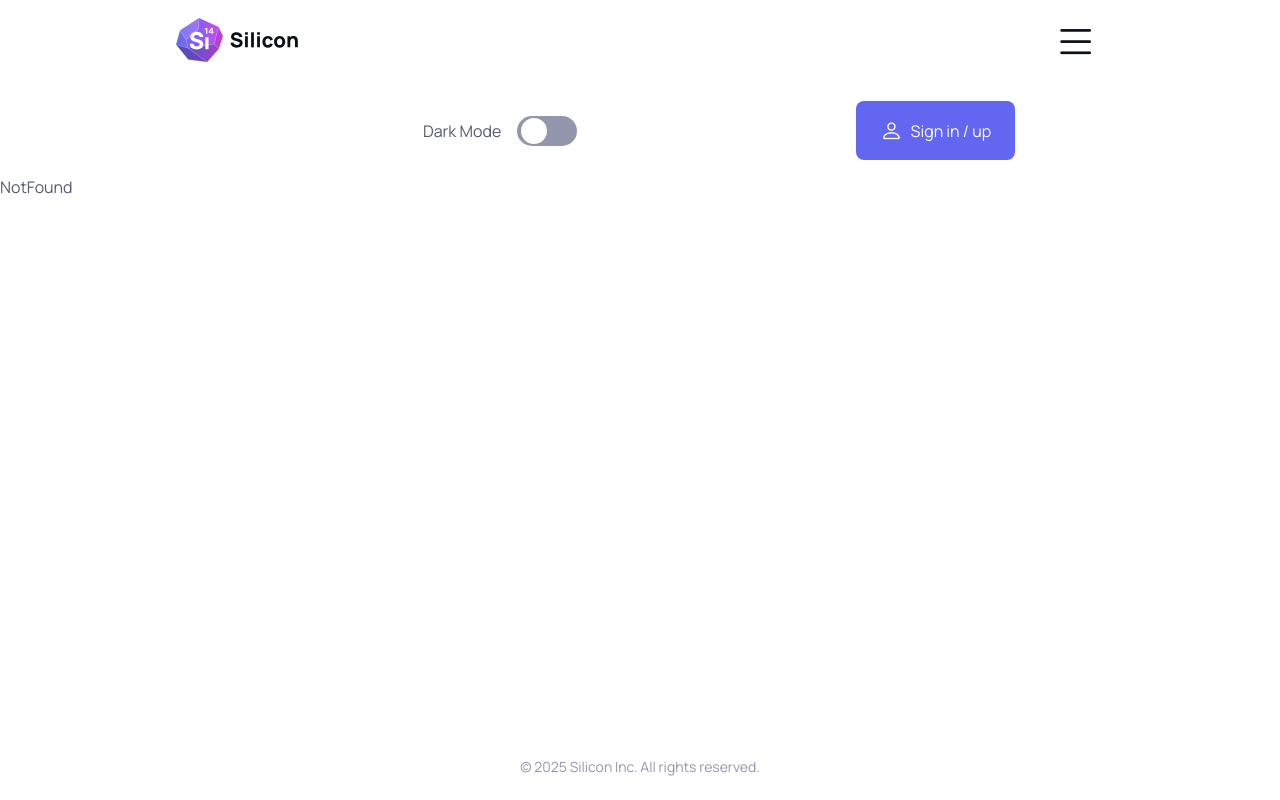
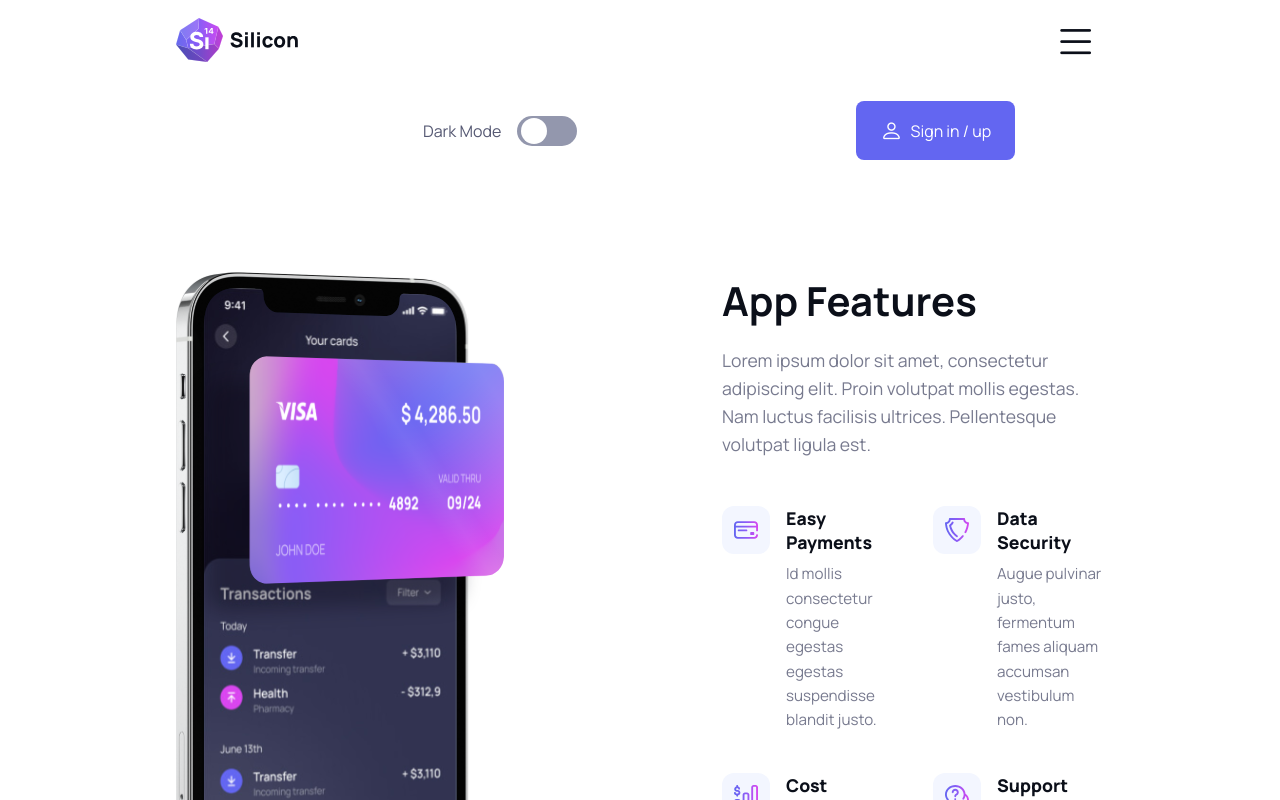
Before and after one commit to eleonorareinaalminson/silicon-react, a React (Vite) app: page /features in a window 1280 px wide. Shown: the top 800 px of the page. Built offline with nearby package versions, Linux system fonts and the light colour scheme; no server answers.

Commit message:
Add Features page and integrate FAQ component into Contact page

```diff
--- a/src/App.jsx
+++ b/src/App.jsx
@@ -5,6 +5,7 @@ import Header from './components/Header'
 import HomePage from './pages/HomePage'
 import ContactPage from './pages/ContactPage'
 import NotFound from './pages/NotFound'
+import FeaturesPage from './pages/FeaturesPage'
 
 function App() {
 
@@ -15,6 +16,7 @@ function App() {
         <main>
          <Routes>
            <Route path="/" element={<HomePage />} />
+           <Route path="/features" element={<FeaturesPage />} />
            <Route path="/contact" element={<ContactPage />} />
            <Route path="*" element={<NotFound />} />
          </Routes>
--- a/src/pages/ContactPage.jsx
+++ b/src/pages/ContactPage.jsx
@@ -1,8 +1,11 @@
 import React from 'react'
+import FAQ from '../components/FAQ'
 
 const ContactPage = () => {
   return (
-    <div>ContactPage</div>
+    <div>
+      <FAQ />
+    </div>
   )
 }
 
--- /dev/null
+++ b/src/pages/FeaturesPage.jsx
@@ -0,0 +1,12 @@
+import React from 'react'
+import AppFeatures from '../components/AppFeatures'
+
+const FeaturesPage = () => {
+  return (
+    <div>
+      <AppFeatures />
+    </div>
+  )
+}
+
+export default FeaturesPage
```
